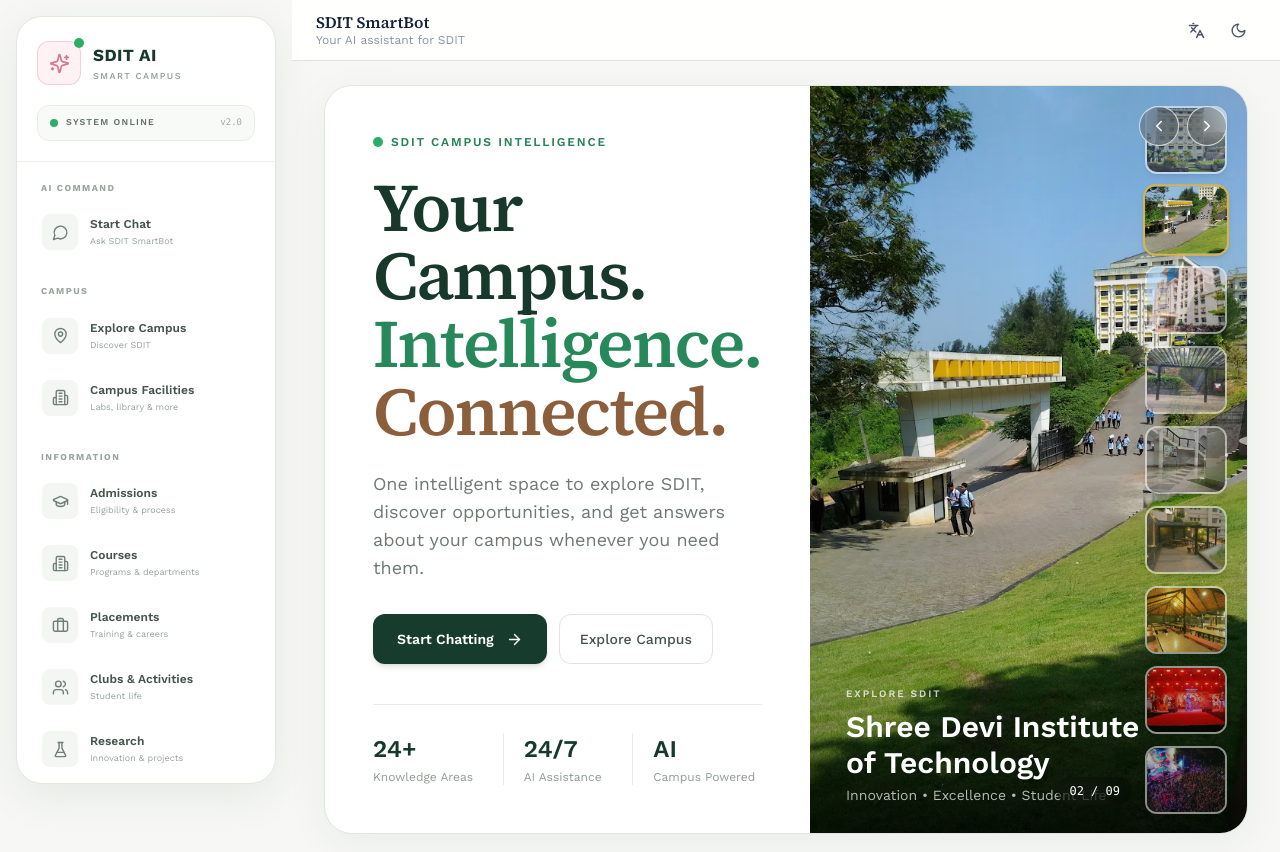
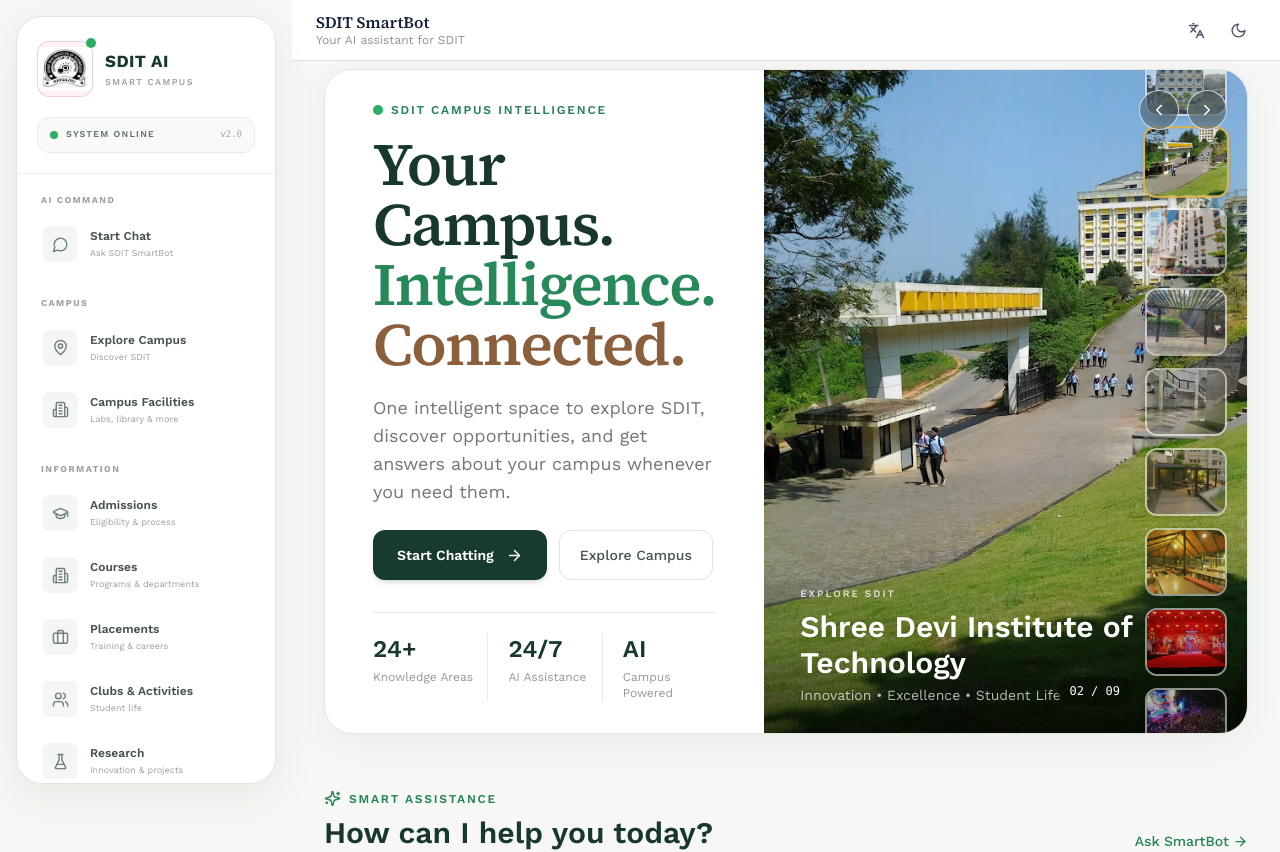
Before and after one commit to AjaySnair2006/SDIT-CHATBOT, a Next.js app: page / in a window 1280 px wide. Shown: the top 852 px of the page. Built offline with nearby package versions, Linux system fonts and the light colour scheme.

Commit message:
Add clickable SDIT logo and refine home hero

```diff
--- a/app/page.tsx
+++ b/app/page.tsx
@@ -128,7 +128,7 @@
         <Header onMenuClick={openMenu} />
       )}
     >
-      <div className="mx-auto max-w-[1450px] px-4 pb-12 pt-6 sm:px-6 lg:px-8">
+      <div className="mx-auto max-w-[1450px] px-4 pb-6 pt-2 sm:px-6 lg:px-8">
 
         {/* =====================================================
             HERO SECTION
@@ -136,13 +136,13 @@
 
         <section className="overflow-hidden rounded-[28px] border border-[#e1e6df] bg-white shadow-[0_10px_40px_rgba(23,56,43,0.06)]">
 
-          <div className="grid min-h-[620px] grid-cols-1 lg:grid-cols-[0.9fr_1.3fr]">
+          <div className="grid min-h-[500px] grid-cols-1 lg:grid-cols-[0.9fr_1.3fr]">
 
             {/* =================================================
                 LEFT HERO CONTENT
             ================================================== */}
 
-            <div className="flex flex-col justify-center px-7 py-12 sm:px-10 lg:px-12">
+            <div className="flex flex-col justify-center px-7 py-8 sm:px-10 lg:px-12">
 
               {/* Status */}
 
@@ -165,7 +165,7 @@
 
               {/* Heading */}
 
-              <h1 className="mt-6 font-serif text-5xl font-semibold leading-[1.03] tracking-tight text-[#17382b] sm:text-6xl lg:text-[68px]">
+              <h1 className="mt-4 font-serif text-5xl font-semibold leading-[1.03] tracking-tight text-[#17382b] sm:text-6xl lg:text-[60px]">
 
                 Your Campus.
 
@@ -186,7 +186,7 @@
 
               {/* Description */}
 
-              <p className="mt-6 max-w-xl text-base leading-7 text-[#6f7973] sm:text-lg">
+              <p className="mt-5 max-w-xl text-base leading-6 text-[#6f7973] sm:text-lg">
                 One intelligent space to explore SDIT, discover
                 opportunities, and get answers about your campus
                 whenever you need them.
@@ -195,7 +195,7 @@
 
               {/* Buttons */}
 
-              <div className="mt-8 flex flex-wrap gap-3">
+              <div className="mt-6 flex flex-wrap gap-3">
 
                 <Link
                   href="/chat"
@@ -225,7 +225,7 @@
 
               {/* Stats */}
 
-              <div className="mt-10 grid max-w-lg grid-cols-3 border-t border-[#e8ebe6] pt-7">
+              <div className="mt-8 grid max-w-lg grid-cols-3 border-t border-[#e8ebe6] pt-5">
 
                 <div>
 
@@ -274,7 +274,7 @@
                 RIGHT — 5 PHOTO CAMPUS SLIDER
             ================================================== */}
 
-            <div className="relative min-h-[500px] overflow-hidden bg-[#e8ece7] lg:min-h-[620px]">
+            <div className="relative min-h-[420px] overflow-hidden bg-[#e8ece7] lg:min-h-[500px]">
 
               {/* =================================================
                   MAIN 5 IMAGE SLIDER
--- a/components/AppShell.tsx
+++ b/components/AppShell.tsx
@@ -4,7 +4,6 @@
 import Link from "next/link";
 import { usePathname, useSearchParams } from "next/navigation";
 import {
-  Sparkles,
   MessageCircle,
   MapPin,
   GraduationCap,
@@ -130,6 +129,7 @@
   const pathname = usePathname();
   const searchParams = useSearchParams();
   const [mobileOpen, setMobileOpen] = useState(false);
+  const [logoPreviewOpen, setLogoPreviewOpen] = useState(false);
   const [language, setLanguage] = useState<LanguageCode>("en");
 
   useEffect(() => {
@@ -192,11 +192,27 @@
 
               {/* Logo */}
 
-              <div className="relative flex h-11 w-11 items-center justify-center rounded-xl border border-[#efb8c5]/60 bg-[#fff1f4]">
+              <div
+                role="button"
+                tabIndex={0}
+                aria-label="View SDIT logo"
+                onClick={(event) => {
+                  event.preventDefault();
+                  setLogoPreviewOpen(true);
+                }}
+                onKeyDown={(event) => {
+                  if (event.key === "Enter" || event.key === " ") {
+                    event.preventDefault();
+                    setLogoPreviewOpen(true);
+                  }
+                }}
+                className="relative flex h-14 w-14 shrink-0 cursor-zoom-in items-center justify-center rounded-xl border border-[#efb8c5]/60 bg-[#fff1f4]"
+              >
 
-                <Sparkles
-                  size={21}
-                  className="text-[#d97991]"
+                <img
+                  src="/sdit-logo.jpg"
+                  alt="Shree Devi Institute of Technology logo"
+                  className="h-full w-full rounded-xl object-contain"
                 />
 
                 {/* Online indicator */}
@@ -405,6 +421,33 @@
 
       </aside>
 
+      {logoPreviewOpen && (
+        <div
+          className="fixed inset-0 z-[70] flex items-center justify-center bg-black/70 p-6 backdrop-blur-sm"
+          role="dialog"
+          aria-modal="true"
+          aria-label="SDIT logo preview"
+          onClick={() => setLogoPreviewOpen(false)}
+        >
+          <div className="relative max-h-[90vh] max-w-[90vw] rounded-2xl bg-white p-3 shadow-2xl">
+            <button
+              type="button"
+              aria-label="Close logo preview"
+              onClick={() => setLogoPreviewOpen(false)}
+              className="absolute -right-3 -top-3 flex h-9 w-9 items-center justify-center rounded-full bg-white text-xl text-[#17382b] shadow-lg"
+            >
+              <X size={18} />
+            </button>
+            <img
+              src="/sdit-logo.jpg"
+              alt="Shree Devi Institute of Technology logo"
+              className="max-h-[82vh] max-w-[82vw] rounded-xl object-contain"
+              onClick={(event) => event.stopPropagation()}
+            />
+          </div>
+        </div>
+      )}
+
 
       {/* ============================================
           PAGE CONTENT
```
Also changed, not shown: public/sdit-logo.jpg (added).
